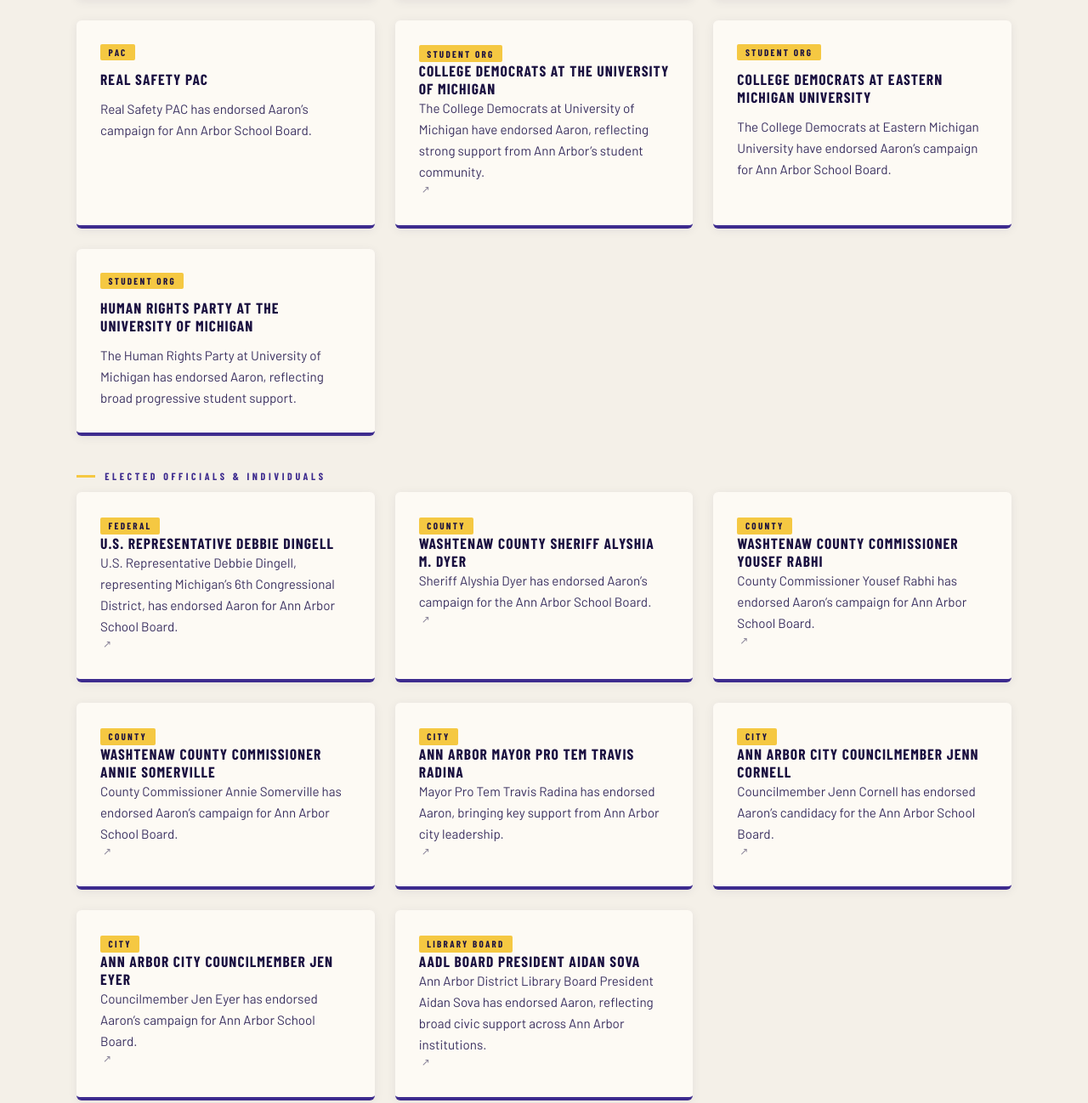
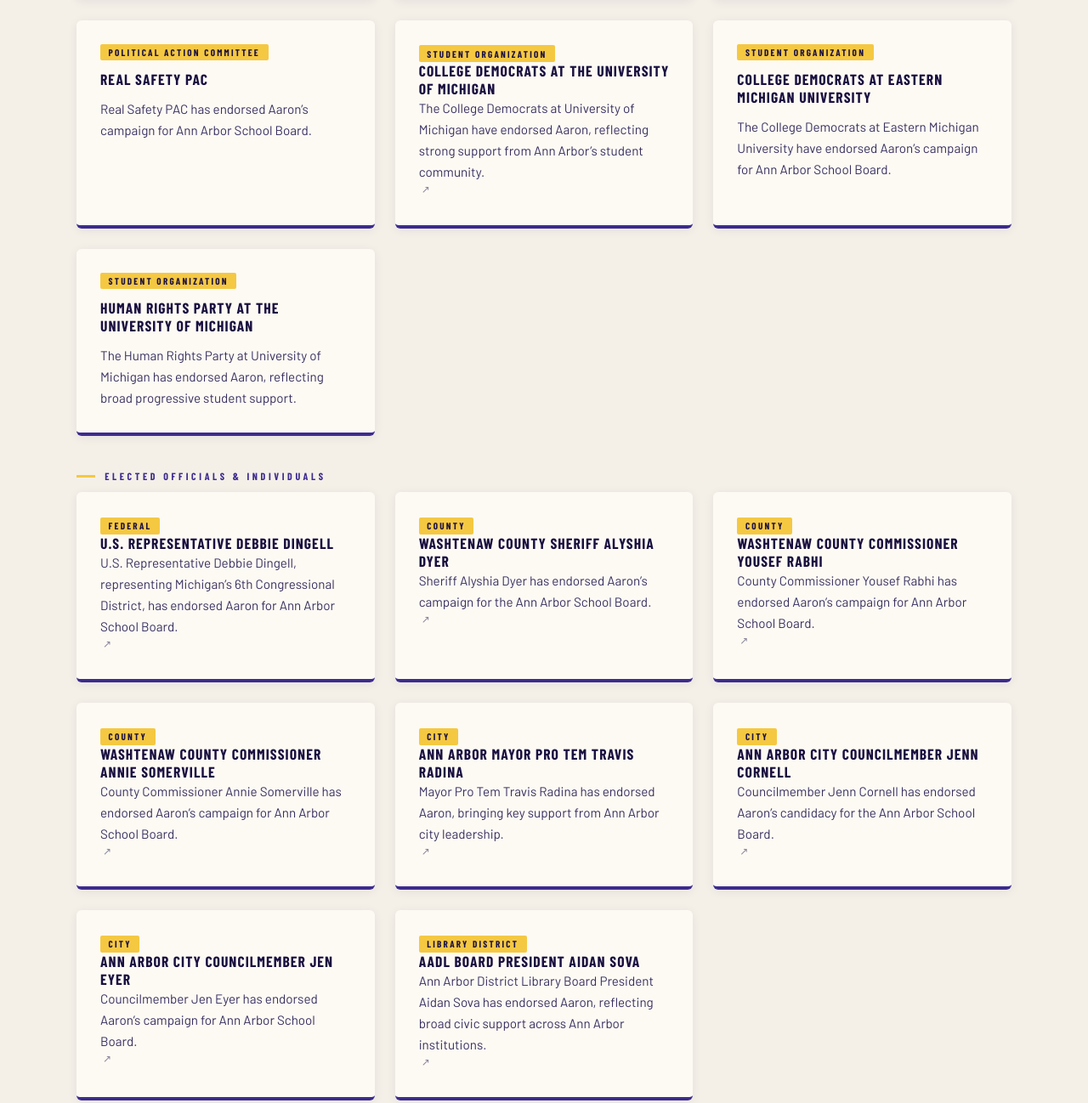
Before and after one commit to votepuno/votepuno, a plain HTML site: page index.html in a window 1280 px wide. Shown: the part 1878-3176 px from the top of the page at 85% size. Drawn offline with nearby package versions, Linux system fonts and the light colour scheme; a web font is replaced by a local one.

Commit message:
Update index.html

```diff
--- a/index.html
+++ b/index.html
@@ -446,22 +446,22 @@
           <p class="endorse-desc">The Huron Valley Area Labor Federation, representing working families across Washtenaw County, has endorsed Aaron&rsquo;s campaign.</p>
         </a>
         <div class="endorse-card fade-up">
-          <span class="endorse-badge">PAC</span>
+          <span class="endorse-badge">Political Action Committee</span>
           <div class="endorse-org">Real Safety PAC</div>
           <p class="endorse-desc">Real Safety PAC has endorsed Aaron&rsquo;s campaign for Ann Arbor School Board.</p>
         </div>
         <a class="endorse-card fade-up" href="https://umichcollegedems.com" target="_blank" rel="noopener">
-          <span class="endorse-badge">Student Org</span>
+          <span class="endorse-badge">Student Organization</span>
           <div class="endorse-org">College Democrats at the University of Michigan</div>
           <p class="endorse-desc">The College Democrats at University of Michigan have endorsed Aaron, reflecting strong support from Ann Arbor&rsquo;s student community.</p>
         </a>
         <div class="endorse-card fade-up">
-          <span class="endorse-badge">Student Org</span>
+          <span class="endorse-badge">Student Organization</span>
           <div class="endorse-org">College Democrats at Eastern Michigan University</div>
           <p class="endorse-desc">The College Democrats at Eastern Michigan University have endorsed Aaron&rsquo;s campaign for Ann Arbor School Board.</p>
         </div>
         <div class="endorse-card fade-up">
-          <span class="endorse-badge">Student Org</span>
+          <span class="endorse-badge">Student Organization</span>
           <div class="endorse-org">Human Rights Party at the University of Michigan</div>
           <p class="endorse-desc">The Human Rights Party at University of Michigan has endorsed Aaron, reflecting broad progressive student support.</p>
         </div>
@@ -478,7 +478,7 @@
         </a>
         <a class="endorse-card fade-up" href="https://www.washtenaw.org/sheriff-1" target="_blank" rel="noopener">
           <span class="endorse-badge">County</span>
-          <div class="endorse-org">Washtenaw County Sheriff Alyshia M. Dyer</div>
+          <div class="endorse-org">Washtenaw County Sheriff Alyshia Dyer</div>
           <p class="endorse-desc">Sheriff Alyshia Dyer has endorsed Aaron&rsquo;s campaign for the Ann Arbor School Board.</p>
         </a>
         <a class="endorse-card fade-up" href="https://www.washtenaw.org/district-8" target="_blank" rel="noopener">
@@ -507,7 +507,7 @@
           <p class="endorse-desc">Councilmember Jen Eyer has endorsed Aaron&rsquo;s campaign for Ann Arbor School Board.</p>
         </a>
         <a class="endorse-card fade-up" href="hhttps://www.voteaidansova.com" target="_blank" rel="noopener">
-          <span class="endorse-badge">Library Board</span>
+          <span class="endorse-badge">Library District</span>
           <div class="endorse-org">AADL Board President Aidan Sova</div>
           <p class="endorse-desc">Ann Arbor District Library Board President Aidan Sova has endorsed Aaron, reflecting broad civic support across Ann Arbor institutions.</p>
         </a>
```
